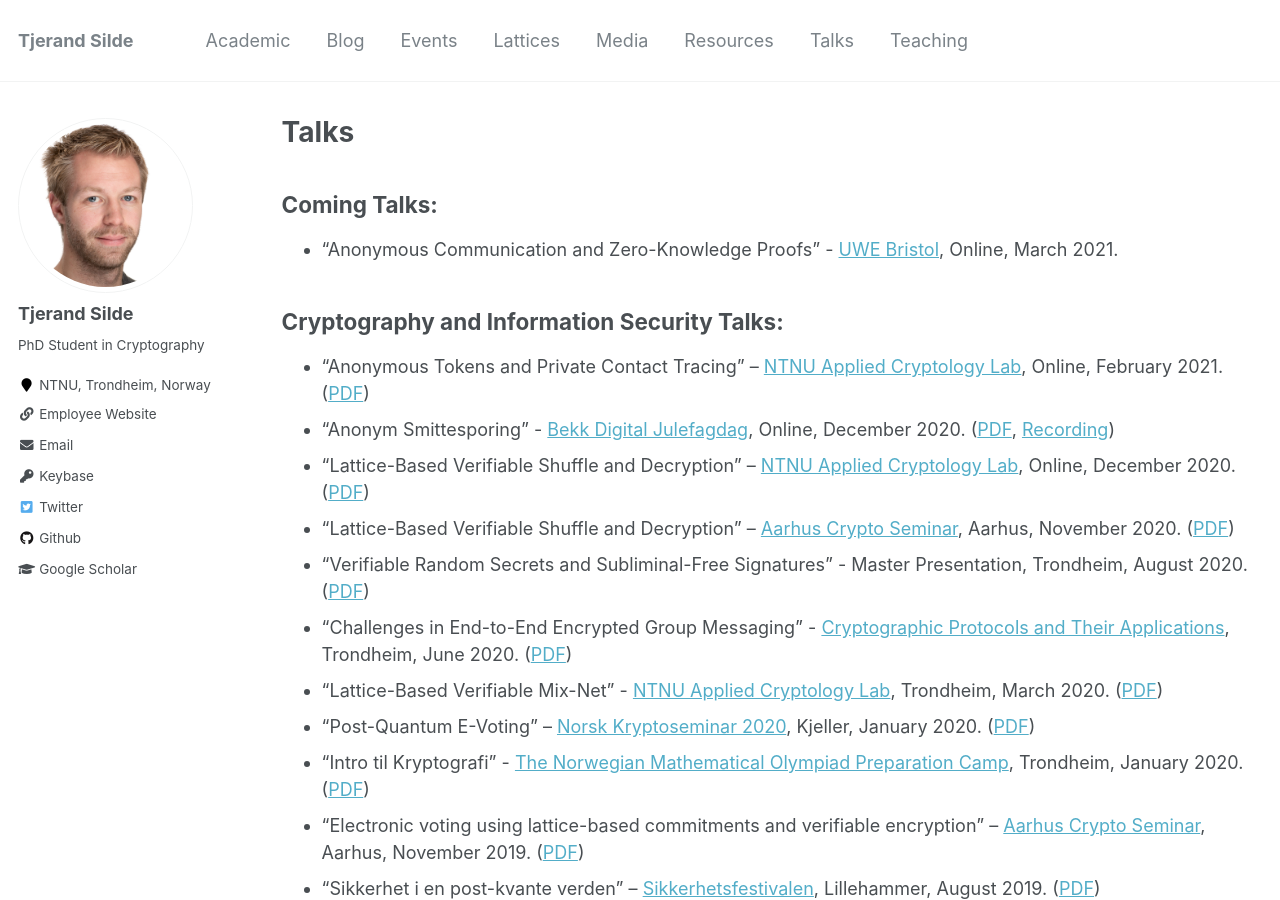
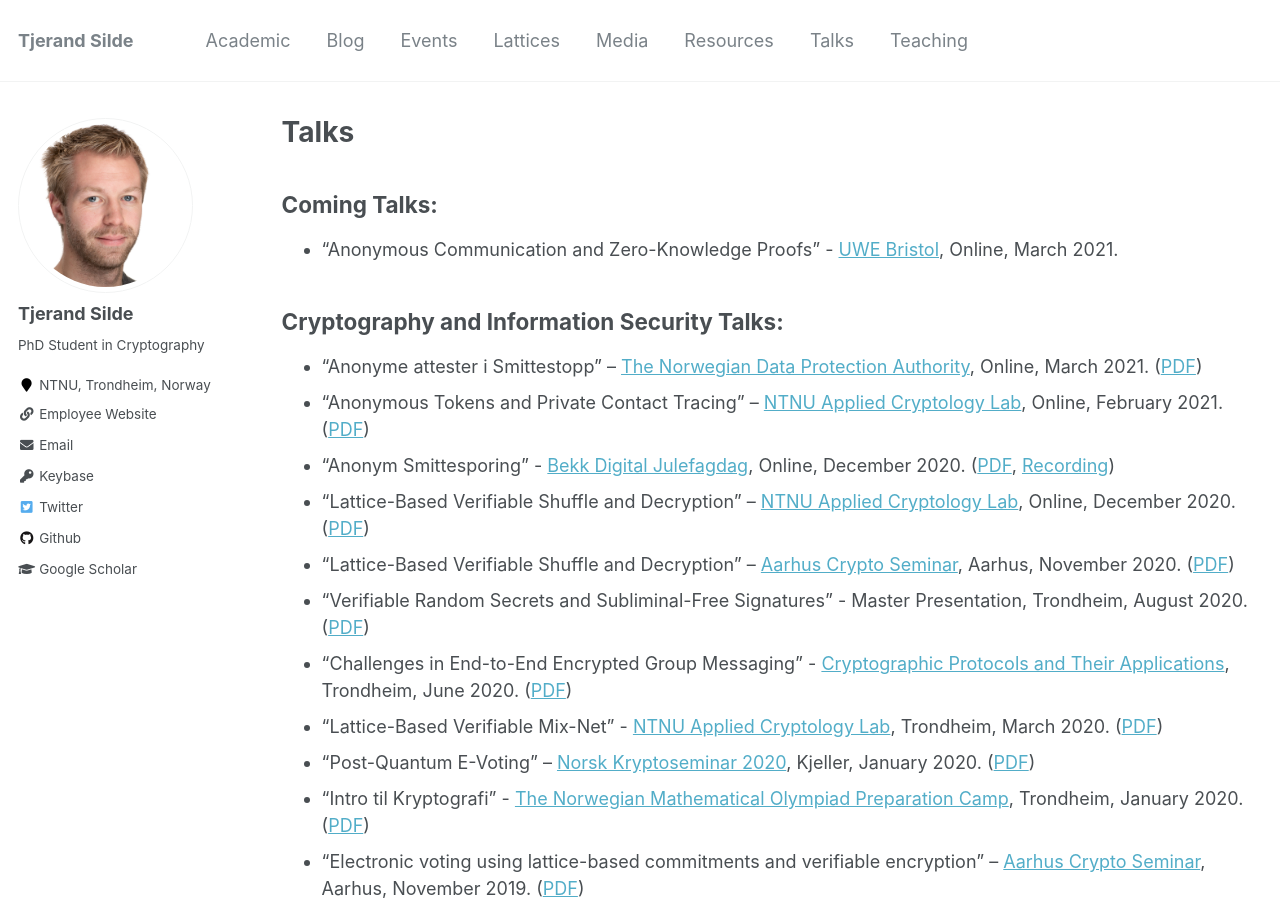
Before and after one commit to tjesi/tjesi.github.io, a Jekyll site: the page built from _pages/talks.md, in a window 1280 px wide and 900 px high. Built offline with Jekyll 4.4.1, drawn with Linux system fonts in a browser that asks for light colours.

Commit message:
Innebygget personvern

```diff
--- a/_pages/talks.md
+++ b/_pages/talks.md
@@ -11,6 +11,8 @@ author_profile: true
 
 ## Cryptography and Information Security Talks:
 
+* "Anonyme attester i Smittestopp" – [The Norwegian Data Protection Authority](https://www.datatilsynet.no/en), Online, March 2021.
+([PDF](https://tjerandsilde.no/files/Innebygget-Personvern.pdf))
 * “Anonymous Tokens and Private Contact Tracing” – [NTNU Applied Cryptology Lab](https://www.ntnu.edu/iik/nacl-lab), Online, February 2021. ([PDF](https://tjerandsilde.no/files/Anonymous-Tokens.pdf))
 * "Anonym Smittesporing" - [Bekk Digital Julefagdag](https://program.bekk.no), Online, December 2020. ([PDF](https://tjerandsilde.no/files/Anonym-Smittesporing.pdf), [Recording](https://vimeo.com/499096707))
 * “Lattice-Based Verifiable Shuffle and Decryption” – [NTNU Applied Cryptology Lab](https://www.ntnu.edu/iik/nacl-lab), Online, December 2020. ([PDF](https://tjerandsilde.no/files/Mix-Net2.pdf))
```
Also changed, not shown: 1 other file.
